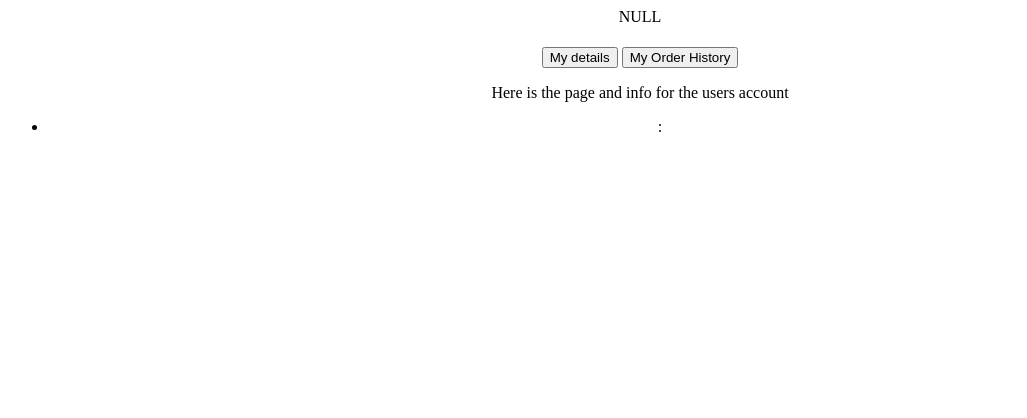
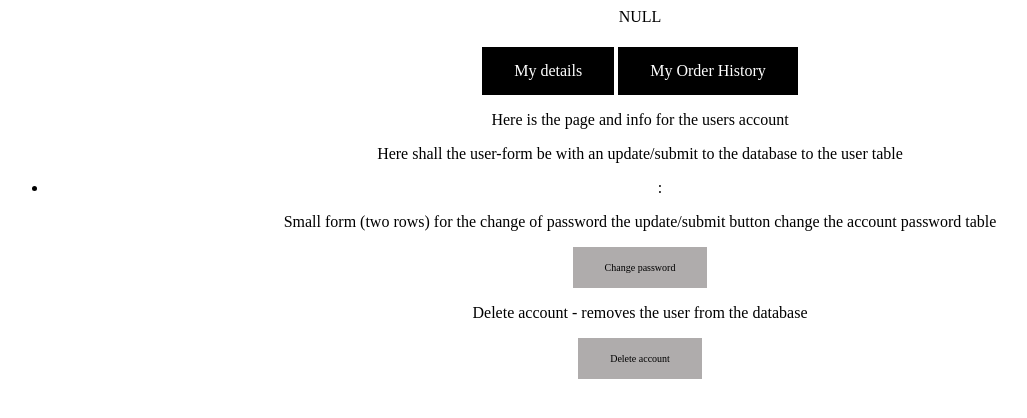
Before and after one commit to gustaf-lindholm/projekt_grupp5, a PHP site: page /views/account.view.php in a window 1280 px wide. Shown: the top 418 px of the page, without its empty margins (0-1027 px from the left). Run offline with PHP 8.4, Linux system fonts and the light colour scheme; the template is opened without the code that fills it, so the values that code supplies are empty.

Commit message:
users routing working!

```diff
--- a/app/controllers/account.controller.php
+++ b/app/controllers/account.controller.php
@@ -3,7 +3,7 @@
 class Account extends base_controller
 {
 
-    public function index($fname = "", $lname = "", $phone = "", $email = "") //here shall the users url be so this is completly wrong
+    public function index($uid = "") //the users id url displays here
     {
         //echo "account index";
 
@@ -11,7 +11,7 @@ class Account extends base_controller
         $this->initModel('Account_model');
         //var_dump($this->modelObj);
 
-        $data = $this->modelObj->getPerson($fname, $lname, $phone, $email);
+        $data = $this->modelObj->getPerson($uid);
 
         //connects controller with the right view
         $this->reqView('account',$data);
--- a/app/views/account.view.php
+++ b/app/views/account.view.php
@@ -6,8 +6,31 @@
 
 .personTitle {
     text-align: center;
+
 }
 
+.button {
+    background-color: #000000;/* Black */
+    border: none;
+    color: white;
+    padding: 15px 32px;
+    text-align: center;
+    text-decoration: none;
+    display: inline-block;
+    font-size: 16px;
+
+}
+
+.smbutton {
+    background-color: #afacac;
+    border: none;
+    color: black;
+    padding: 15px 32px;
+    text-align: center;
+    text-decoration: none;
+    display: inline-block;
+    font-size: 10px;
+}
 
 </style>
 
@@ -21,13 +44,15 @@
 
 var_dump($data);
 
-printf("<h1 class='personTitle'> %s</h1>", $data[0] ['fname'] . " " . $data[0] ['lname']);
+printf("<h1 class='personTitle'> %s</h1>", $data[0] ['fname'] . " " . $data[0] ['lname']); //displays the users surname and lastname
 
 ?>
 
-<button>My details</button> <button>My Order History</button> <!-- here is the options between the users account and order history -->
+<a class="button" href="/projekt_grupp5/public/account/">My details</a> <a class="button" href="/projekt_grupp5/public/myorderhistory">My Order History</a> <!-- here is the options between the users account and order history -->
 
 <p>Here is the page and info for the users account </p>
+
+<p> Here shall the user-form be with an update/submit to the database to the user table </p>
 
 <?php
 
@@ -42,4 +67,12 @@ printf("<h1 class='personTitle'> %s</h1>", $data[0] ['fname'] . " " . $data[0] [
 
 ?>
 
+<p> Small form (two rows) for the change of password the update/submit button change the account password table</p>
+
+<a class="smbutton">Change password</a>
+
+<p> Delete account - removes the user from the database </p>
+
+<a class="smbutton">Delete account</a>
+
 </div>
```
Also changed, not shown: app/models/Account_model.php (+5 -5 lines). Lines whose indentation alone changed are shown as unchanged.
